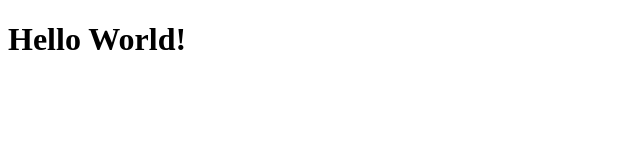
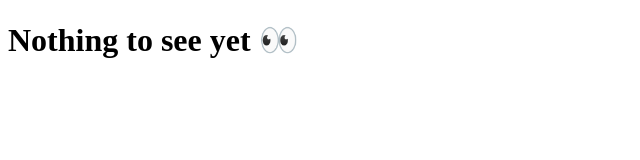
Before and after one commit to aamir-asaram/Portfolio-V2, a website: page gamenight/index.html in a window 1280 px wide. Shown: the whole page, without its empty margins (0-640 px from the left). Drawn offline with Linux system fonts and the light colour scheme.

Commit message:
Hello Gamenight!

```diff
--- a/gamenight/index.html
+++ b/gamenight/index.html
@@ -7,6 +7,8 @@
   <title>21-07</title>
 </head>
 <body>
-  <h1>Hello World!</h1>
+  <!-- <h1></h1> -->
+  <!-- eyes emoji -->
+  <h1>Nothing to see yet &#128064;</h1>
 </body>
 </html>
--- a/index.js
+++ b/index.js
@@ -18,7 +18,6 @@ const setGreetings = () => {
 
   const greeting = document.querySelector('#about-title');
   greeting.textContent = `Good ${timeOfDay[timeIndex]}, let me introduce myself.`;
-
   }
 
 setInterval(setGreetings, 400);
```
